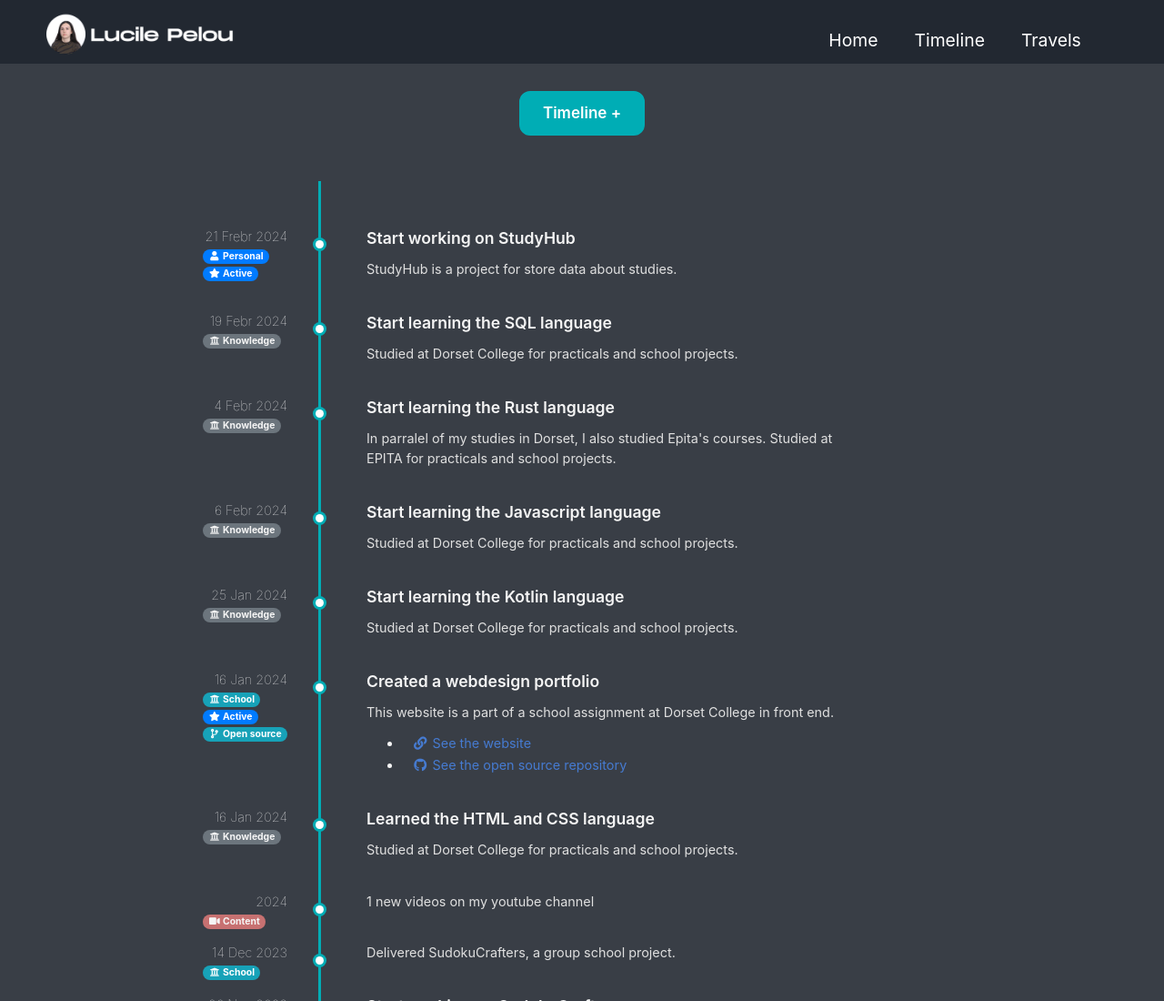
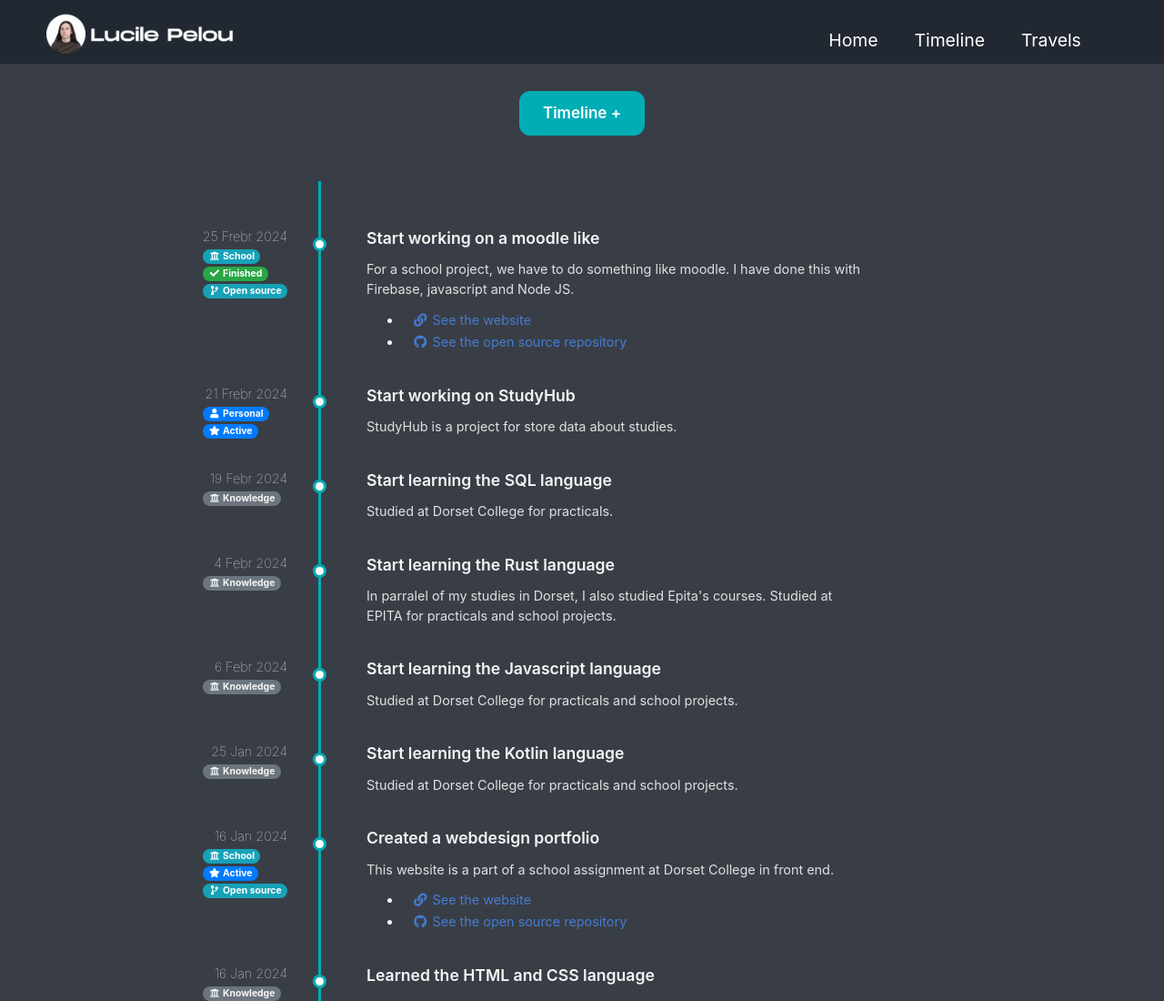
Before and after one commit to Clarisse78/Lexia, a plain HTML site: page timeline.html in a window 1280 px wide. Shown: the top 1100 px of the page at 91% size. Drawn offline with Linux system fonts and the light colour scheme.

Commit message:
timeline update

```diff
--- a/timeline.html
+++ b/timeline.html
@@ -50,6 +50,23 @@
 
         <div class="bodytime">
             <ul class="timeline">
+                <li class="event" data-date="25 Frebr 2024">
+                    <h3>Start working on a moodle like</h3>
+                    <p>For a school project, we have to do something like moodle. I have done this with Firebase,
+                        javascript and Node JS.</p>
+                    <ul class="links">
+                        <li><a href="https://clarisse78.github.io/PooFinal/dist/"><i class="fas fa-link fa-fw"></i>
+                                See the website</a></li>
+                        <li><a href="https://github.com/Clarisse78/PooFinal"><i class="fab fa-github fa-fw"></i>
+                                See the
+                                open source repository</a></li>
+                    </ul>
+                    <a class="badge badge-circle badge-info"><i class="fas fa-university fa-fw"></i> School</a>
+                    <a class="status badge badge-circle badge-success" style="top:44px;"><i
+                            class="fas fa-check fa-fw"></i> Finished</a>
+                    <a class="badge badge-circle badge-info" style="top:63px;"><i class="fas fa-code-branch fa-fw"></i>
+                        Open source</a>
+                </li>
                 <li class="event" data-date="21 Frebr 2024">
                     <h3>Start working on StudyHub</h3>
                     <p>StudyHub is a project for store data about studies.</p>
@@ -59,7 +76,7 @@
                 </li>
                 <li class="event" data-date="19 Febr 2024">
                     <h3>Start learning the SQL language</h3>
-                    <p>Studied at Dorset College for practicals and school projects.</p>
+                    <p>Studied at Dorset College for practicals.</p>
                     <a class="badge  badge-circle badge-know"><i class="fas fa-university fa-fw"></i> Knowledge</a>
                 </li>
                 <li class="event" data-date="4 Febr 2024">
@@ -82,9 +99,9 @@
                     <h3>Created a webdesign portfolio </h3>
                     <p>This website is a part of a school assignment at Dorset College in front end.</p>
                     <ul class="links">
-                        <li><a href="https://clarisse78.github.io/luciledorset.github.io/"><i
-                                    class="fas fa-link fa-fw"></i> See the website</a></li>
-                        <li><a href="https://github.com/Clarisse78/luciledorset.github.io"><i
+                        <li><a href="https://clarisse78.github.io/WebDesignPortfolio/"><i class="fas fa-link fa-fw"></i>
+                                See the website</a></li>
+                        <li><a href="https://github.com/Clarisse78/WebDesignPortfolio"><i
                                     class="fab fa-github fa-fw"></i> See the open source repository</a></li>
                     </ul>
                     <a class="badge badge-circle badge-info"><i class="fas fa-university fa-fw"></i> School</a>
```
Also changed, not shown: timeline_min.html (+4 -2 lines).
